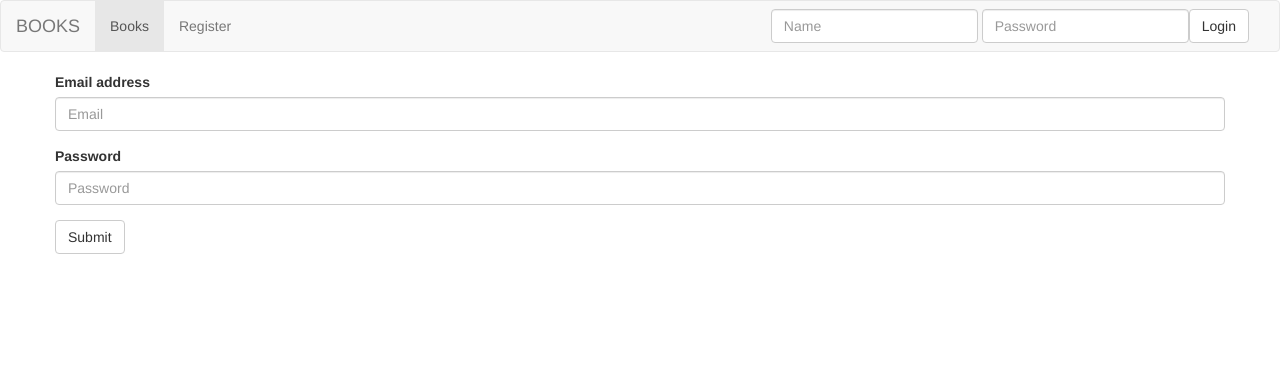
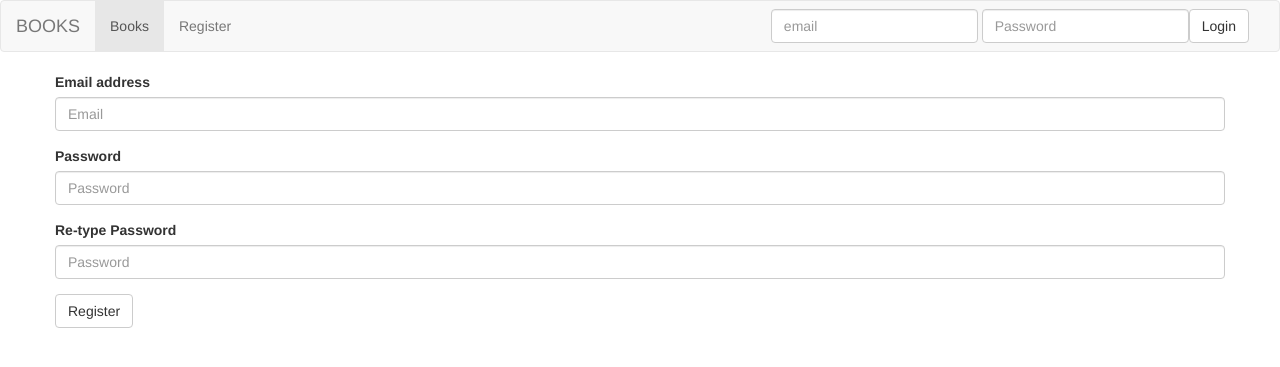
Before and after one commit to Miguelmargar/djangominibookproject, a Django app: page /accounts/register in a window 1280 px wide. Shown: the top 367 px of the page. Run offline with Django 3.2, Linux system fonts and the light colour scheme; some libraries are stand-ins or nearby versions.

Commit message:
registration form amended to include two passwords and form file created to start form functions

```diff
--- a/accounts/templates/accounts/register.html
+++ b/accounts/templates/accounts/register.html
@@ -11,7 +11,11 @@
     <label for="exampleInputPassword1">Password</label>
     <input type="password" class="form-control" id="exampleInputPassword1" placeholder="Password">
   </div>
-  <button type="submit" class="btn btn-default">Submit</button>
+  <div class="form-group">
+    <label for="exampleInputPassword2">Re-type Password</label>
+    <input type="password" class="form-control" id="exampleInputPassword2" placeholder="Password">
+  </div>
+  <button type="submit" class="btn btn-default">Register</button>
 </form>
 
 {% endblock content %}
--- a/accounts/views.py
+++ b/accounts/views.py
@@ -2,4 +2,4 @@ from django.shortcuts import render
 
 # Create your views here.
 def register(request):
-    return render(request, "accounts/register.html")
+   return render(request, "accounts/register.html")
--- a/templates/base.html
+++ b/templates/base.html
@@ -30,7 +30,7 @@
       </ul>
       <form class="navbar-form navbar-right">
         <div class="form-group">
-          <input type="text" class="form-control" placeholder="Name">
+          <input type="email" class="form-control" placeholder="email">
         </div>
         <input type="password" class="form-control" placeholder="Password">
         <button type="submit" class="btn btn-default pull-right">Login</button>
```
Also changed, not shown: accounts/forms.py (added).
